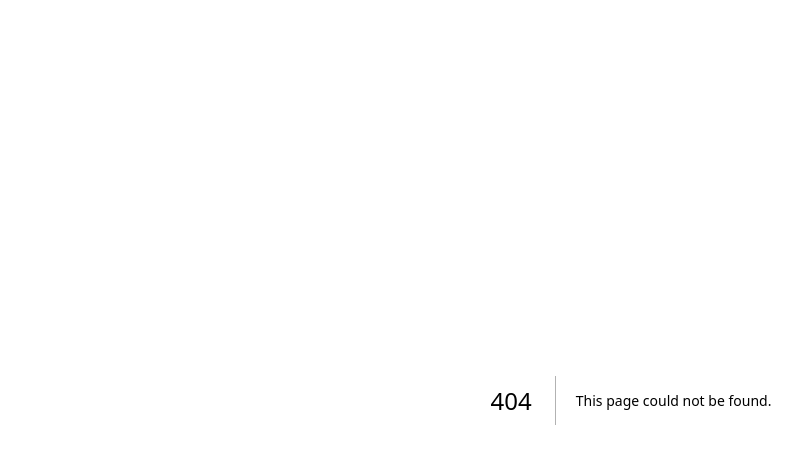
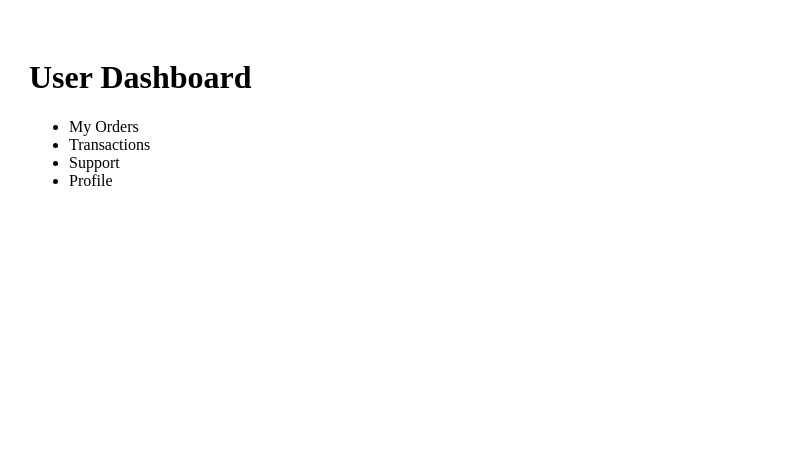
Before and after one commit to sgaeric6/ZenXstore, a Next.js app in the folder client/: page /dashboard in a window 1280 px wide. Before the commit this address had no page. Shown: the top 464 px of the page, without its empty margins (9-811 px from the left). Built offline with nearby package versions, Linux system fonts and the light colour scheme.

Commit message:
Create Dashboard component for user interface

```diff
--- /dev/null
+++ b/client/app/dashboard/page.tsx
@@ -0,0 +1,14 @@
+export default function Dashboard() {
+  return (
+    <main style={{ padding: 30 }}>
+      <h1>User Dashboard</h1>
+
+      <ul>
+        <li>My Orders</li>
+        <li>Transactions</li>
+        <li>Support</li>
+        <li>Profile</li>
+      </ul>
+    </main>
+  );
+}
```
